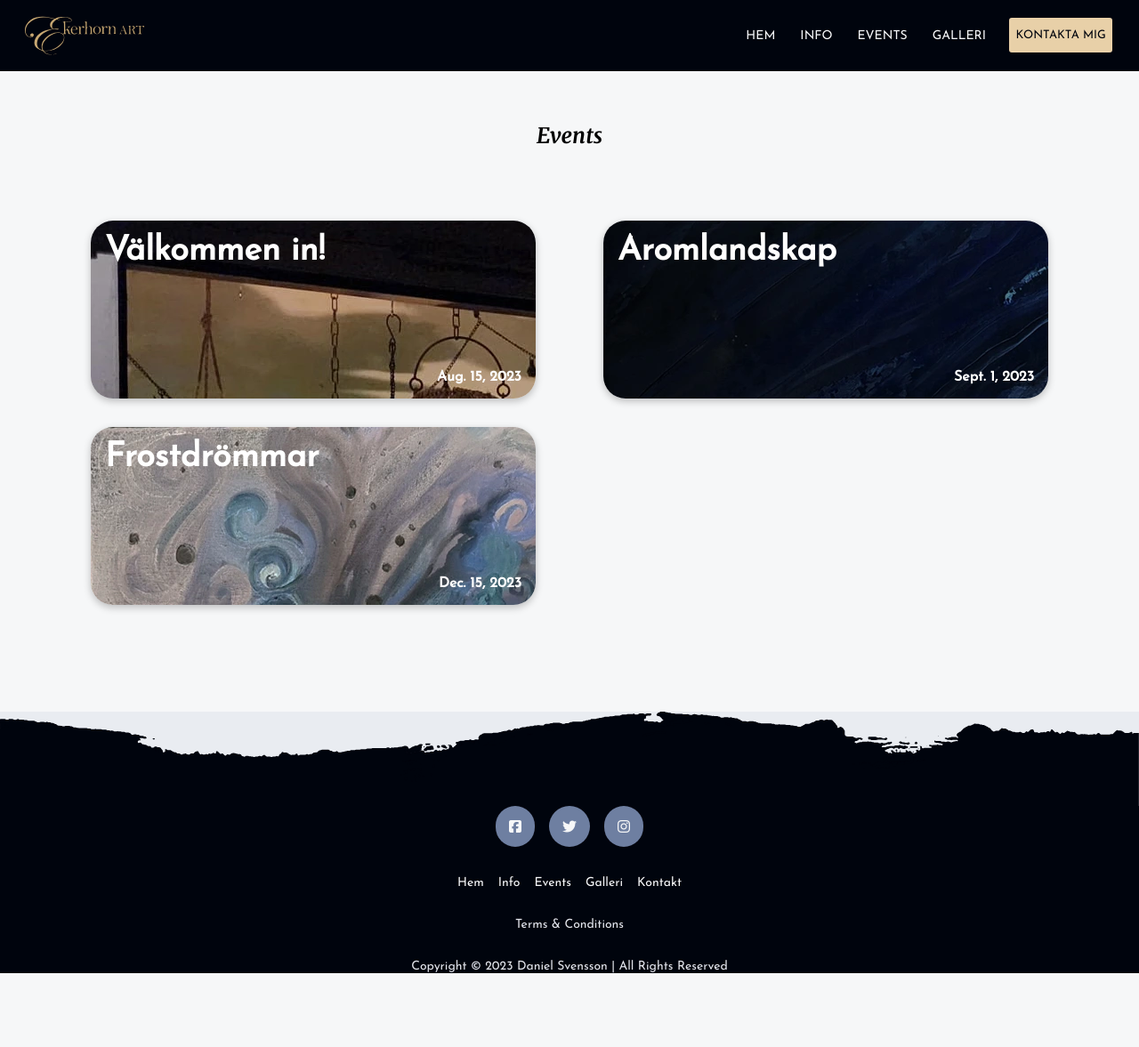
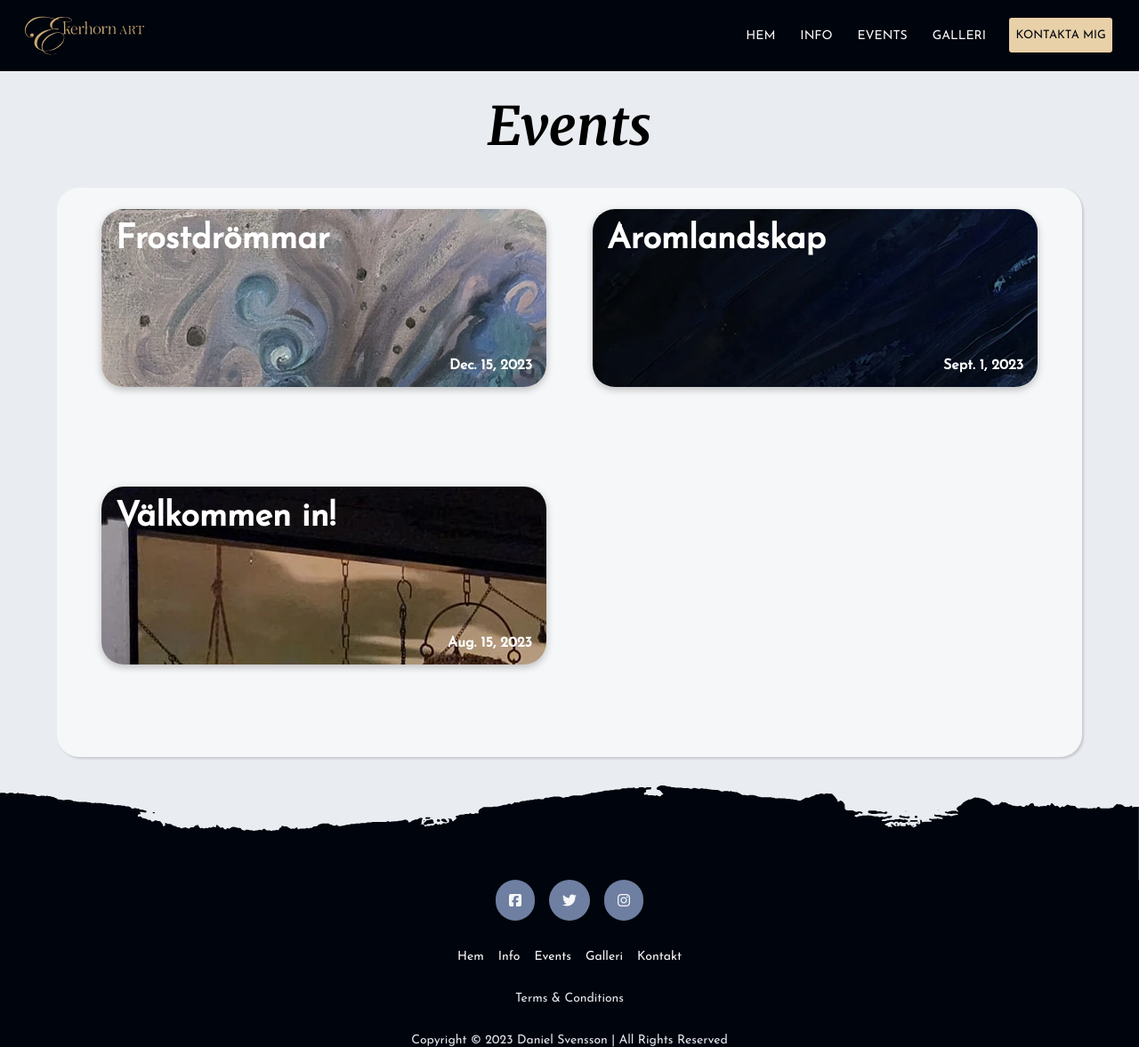
Before and after one commit to Amycus89/ekerhornArt, a Django app: page /events/ in a window 1280 px wide. Shown: the whole page at 89% size. Before the commit the page ends 1094 px from the top, so only its background shows below. Run offline with Django 4.2, Linux system fonts and the light colour scheme; data comes from the database, SQL or seed files in the repository; some libraries are stand-ins or nearby versions.

Commit message:
Reordered event items by date

```diff
--- a/ekerhornArt/events/static/events/styles.css
+++ b/ekerhornArt/events/static/events/styles.css
@@ -1,5 +1,10 @@
 h1 {
-  padding: 2em;
+  margin-top: 104px;
+  font-size: clamp(2.119rem, 1.79591rem + 2.413vw, 4.209rem);
+}
+
+main {
+  background-color: #e9ecf1;
 }
 
 .events-container {
@@ -9,7 +14,12 @@ h1 {
   grid-row-gap: 2em;
   grid-template-columns: repeat(auto-fit, minmax(500px, 1fr));
   justify-items: center;
-  align-items: center;
+  align-items: start;
+  background-color: #f6f7f8;
+  padding: 24px;
+  box-shadow: rgba(0, 0, 0, 0.15) 1.95px 1.95px 2.6px;
+  border-radius: 25px;
+  min-height: 80vh;
 }
 
 .events-container div {
--- a/ekerhornArt/events/views.py
+++ b/ekerhornArt/events/views.py
@@ -17,7 +17,7 @@ class ContactForm(forms.Form):
 # Create your views here.
 def index(request):
     return render(request, "events/index.html", {
-        "events": Event.objects.all()
+        "events": Event.objects.all().order_by("-date")
     })
 
 def event(request, event_id):
```
